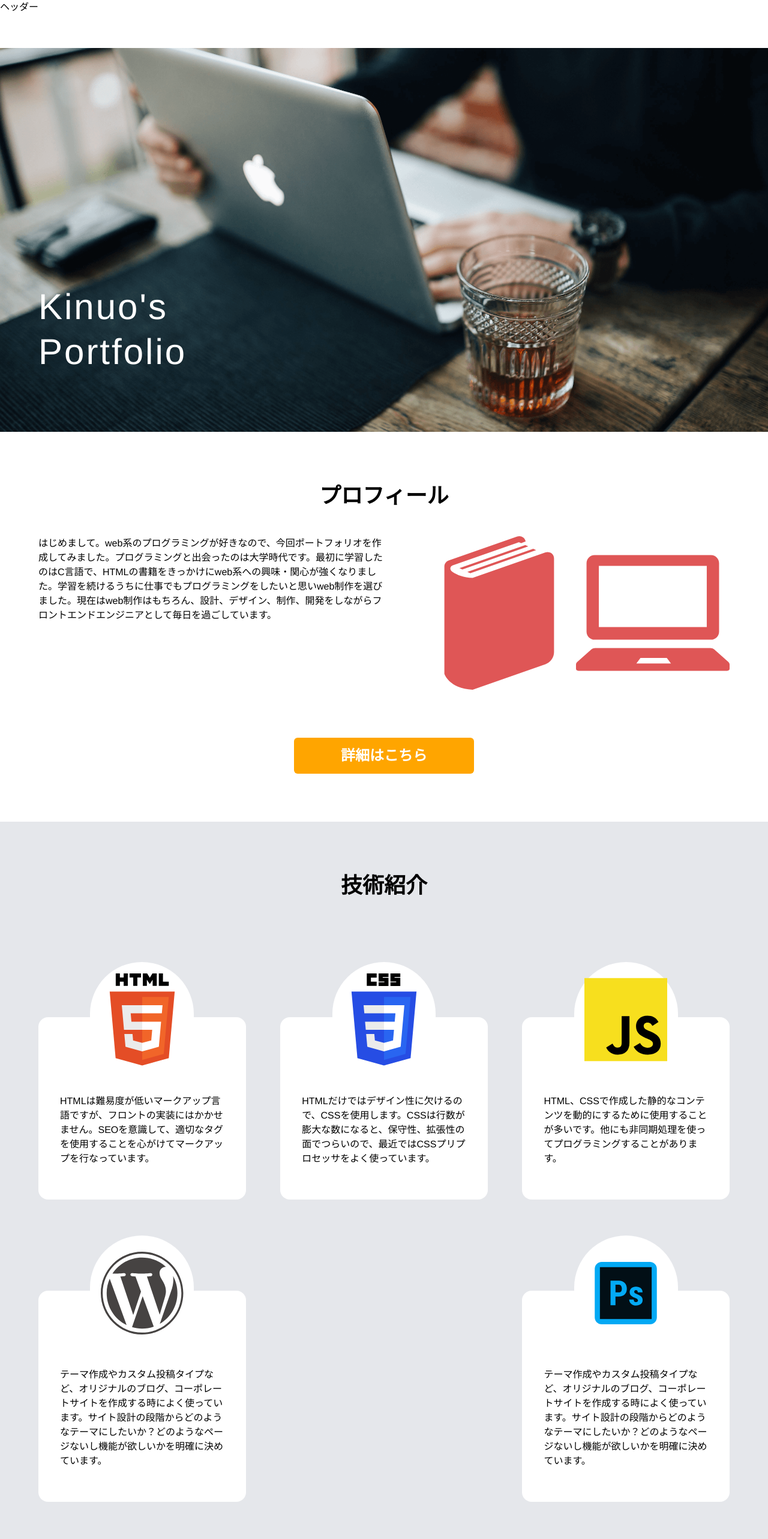
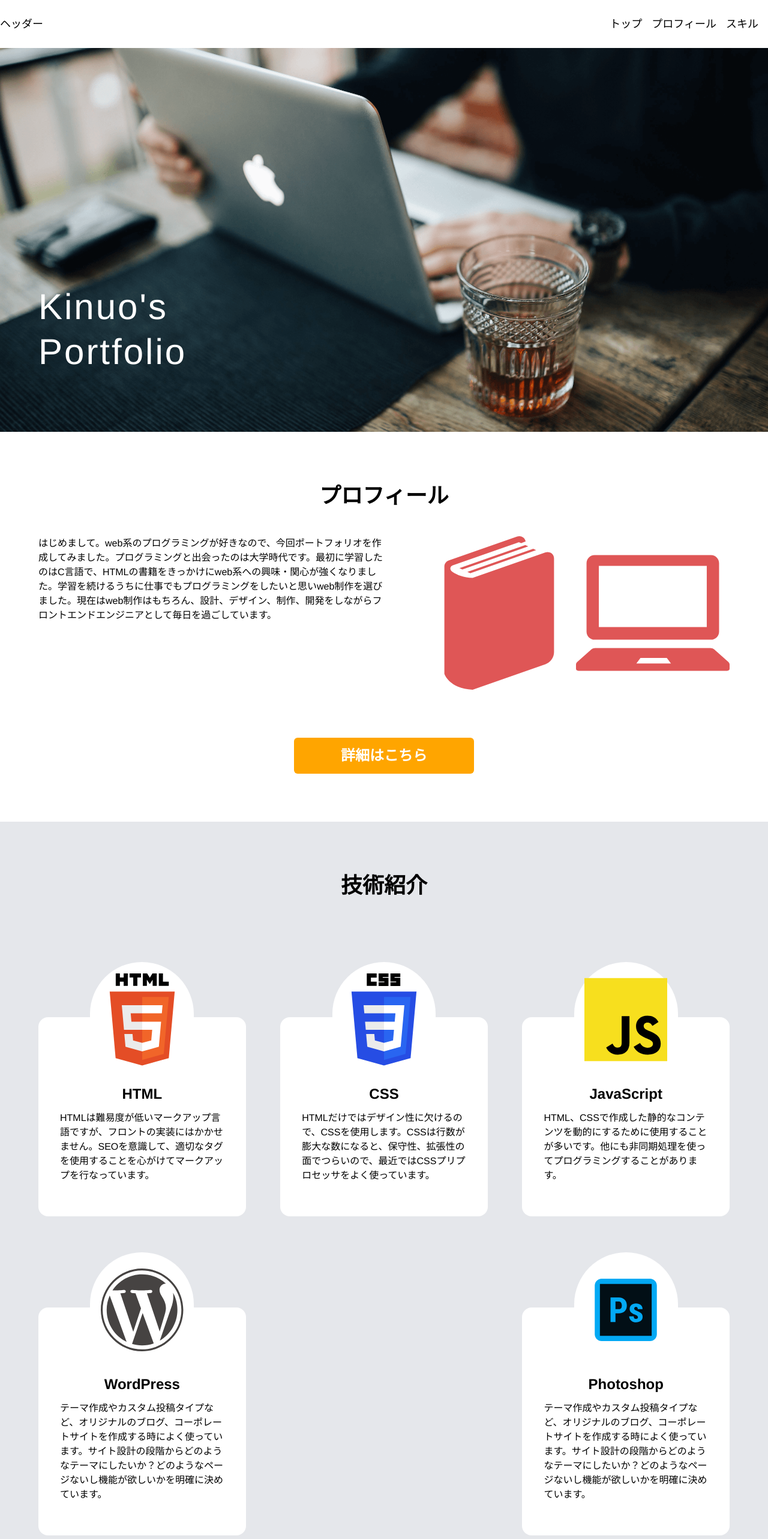
Before and after one commit to kinuo10/portfolio, a Vue app: page / in a window 1280 px wide. Shown: the top 2566 px of the page at 60% size. Built offline with nearby package versions, Linux system fonts and the light colour scheme.

Commit message:
ヘッダーワイヤーフレーム調整

```diff
--- a/src/components/Header.vue
+++ b/src/components/Header.vue
@@ -1,5 +1,12 @@
 <template>
-  <header class="h-20 fixed z-50 w-full bg-white">
-    <h2>ヘッダー</h2>
+  <header class="h-20 fixed z-50 w-full bg-white text-lg">
+    <div class="margin-auto max-w-7xl flex justify-between h-full items-center">
+      <h2>ヘッダー</h2>
+      <ul class="flex">
+        <li><router-link to="" class="mr-4">トップ</router-link></li>
+        <li><router-link to="" class="mr-4">プロフィール</router-link></li>
+        <li><router-link to="" class="mr-4">スキル</router-link></li>
+      </ul>
+    </div>
   </header>
 </template>
--- /dev/null
+++ b/src/components/TopProduct.vue
@@ -0,0 +1,5 @@
+<template>
+  <section class="top-section">
+    <h1 class="top-title">制作物</h1>
+  </section>
+</template>
--- a/src/components/TopSkill.vue
+++ b/src/components/TopSkill.vue
@@ -7,7 +7,11 @@
           <div class="margin-auto bg-white w-1/2 h-48 rounded-full flex">
             <img class="margin-auto w-4/5 h-4/5" :src=" skill.image " alt="">
           </div>
-          <div class="p-skill__text bg-white p-9 pt-32 pb-14 rounded-2xl">{{ skill.text }}</div>
+          <!-- <h2>{{ skill.lang }}</h2> -->
+          <div class="p-skill__text bg-white p-9 pt-28 pb-14 rounded-2xl">
+            <h2 class="text-2xl font-bold text-center mb-3">{{ skill.lang }}</h2>
+            <p>{{ skill.text }}</p>
+          </div>
         </li>
       </ul>
       <router-link to="" class="btn-to-detail">詳細はこちら</router-link>
--- a/src/pages/Top.vue
+++ b/src/pages/Top.vue
@@ -5,6 +5,7 @@
     </section>
     <TopProfile></TopProfile>
     <TopSkill></TopSkill>
+    <TopProduct></TopProduct>
     <div style="height:400px;"></div>
   </div>
 </template>
@@ -13,6 +14,7 @@
 import FvImage from "@/assets/img/background1.png"
 import TopProfile from "../components/TopProfile.vue"
 import TopSkill from "../components/TopSkill.vue"
+import TopProduct from "../components/TopProduct.vue"
 
 export default {
   data() {
@@ -22,7 +24,8 @@ export default {
   },
   components: {
     TopProfile,
-    TopSkill
+    TopSkill,
+    TopProduct
   }
 }
 </script>
```
